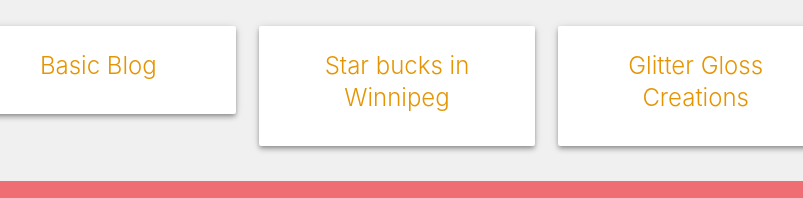
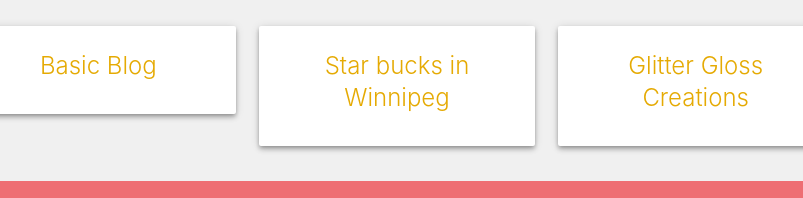
Before and after one commit to ismailkhowaja1/ismailkhowaja1.github.io, a plain HTML site: page index.html in a window 1280 px wide. Shown: the part 1960-2158 px from the top of the page, 243-1046 px from the left. Drawn offline with nearby package versions, Linux system fonts and the light colour scheme.

Commit message:
optimizing image

```diff
--- a/main.css
+++ b/main.css
@@ -40,8 +40,9 @@
 }
 
 .projects a{
-	color: #e59503;
+	color: #e5aa03;
 }
+
 @media  screen and (max-width: 600px) {
 	.brand h1{
 		font-size: 25px;
```
Also changed, not shown: images/myself.JPG.
